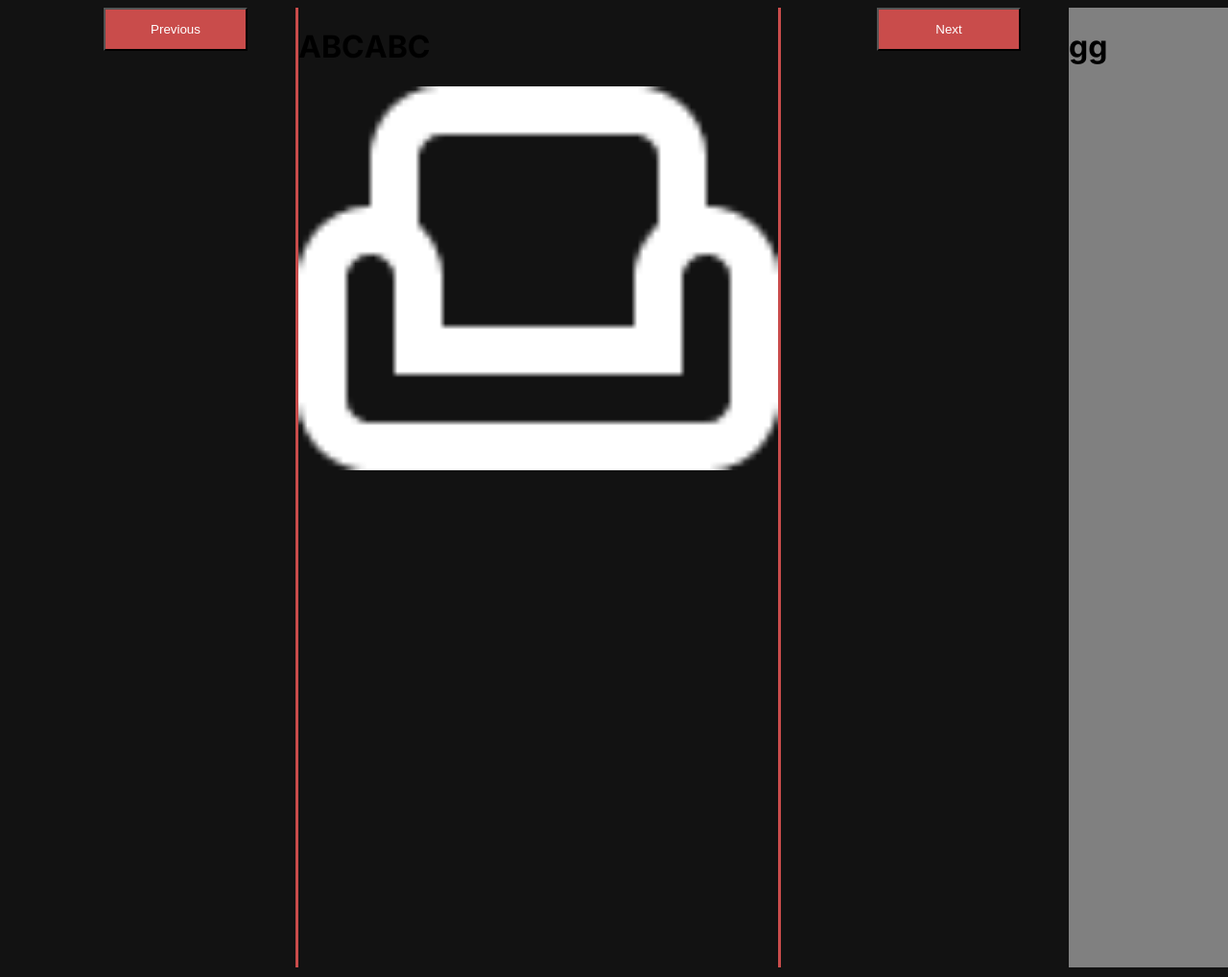
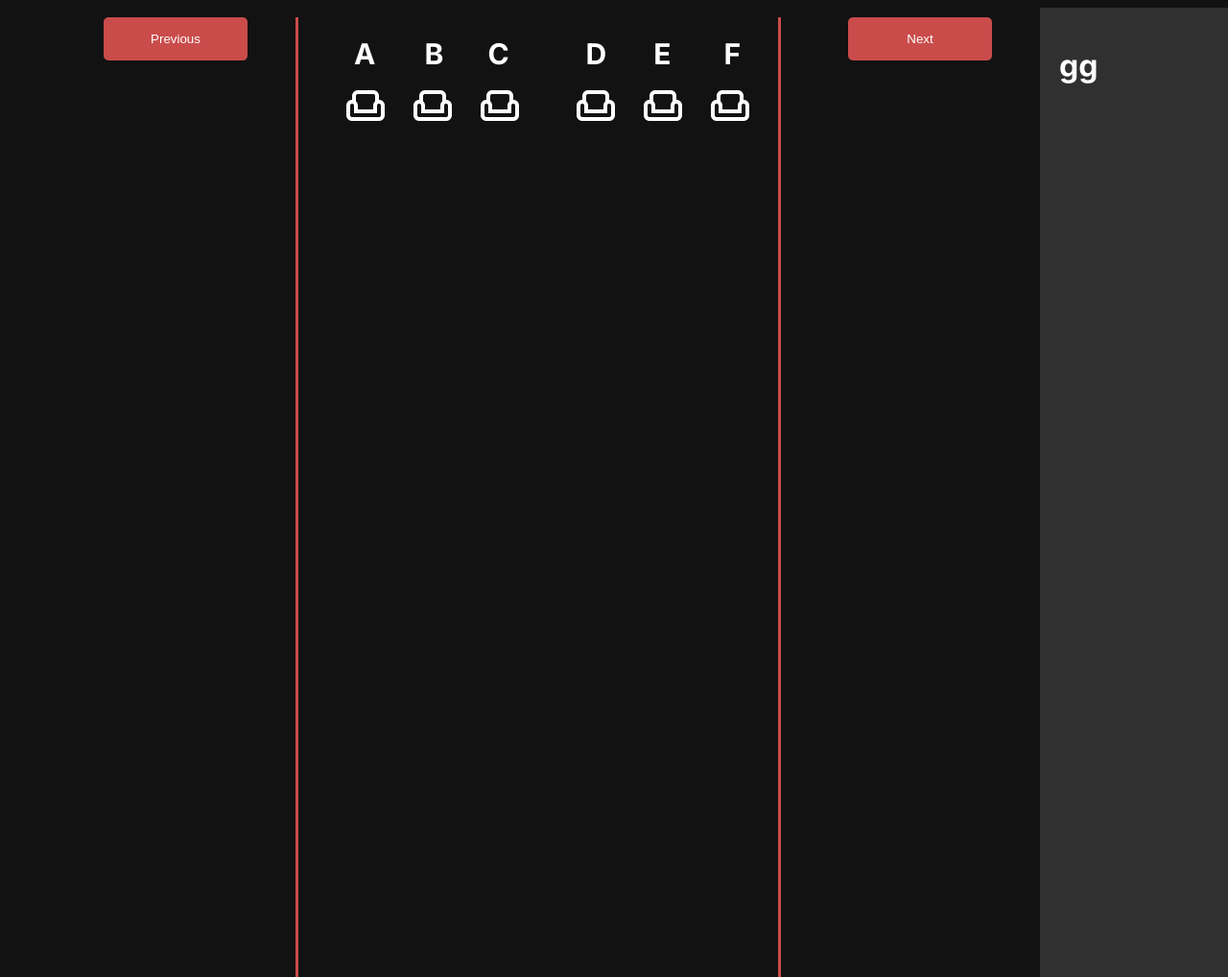
Before and after one commit to omar-omair/ICS321-Project, a website: page public/booking_seats.html in a window 1280 px wide. Shown: the top 1018 px of the page at 96% size. Drawn offline with Linux system fonts and the light colour scheme.

Commit message:
booking page css and html

```diff
--- a/public/booking_seats.html
+++ b/public/booking_seats.html
@@ -14,14 +14,24 @@
             </div>
             <div id="seats">
                 <div id="letters">
-                    <h1>A</h1>
+                    <h1>&nbspA</h1>
                     <h1>B</h1>
-                    <h1>C</h1>
-                    <h1>A</h1>
-                    <h1>B</h1>
-                    <h1>C</h1>
+                    <h1 style="margin-left: 46px;">C</h1>
+                    <div style="margin-right: 10px; margin-left: 40px;"></div>
+                    <h1 style="margin-left: 30px;">D</h1>
+                    <h1 style="margin-left: 49px;">E</h1>
+                    <h1 style="margin-left: 55px;">F</h1>
                 </div>
-                <img src = "images/seat.png" alt="seat">
+                <div class="seat_row">
+                    <img src = "images/seat.png" alt="seat" class="white_seat_img">
+                    <img src = "images/seat.png" alt="seat" class="white_seat_img">
+                    <img src = "images/seat.png" alt="seat" class="white_seat_img">
+                    <div style="margin-left: -10px;"></div>
+                    <img src = "images/seat.png" alt="seat" class="white_seat_img">
+                    <img src = "images/seat.png" alt="seat" class="white_seat_img">
+                    <img src = "images/seat.png" alt="seat" class="white_seat_img">
+                </div>
+
             </div>
             <div id="third-flex">
                 <button id ="next">Next</button>
--- a/public/styles/booking_seats.css
+++ b/public/styles/booking_seats.css
@@ -1,49 +1,99 @@
-#main-flex{
-display: flex;
-flex-direction: row;
+#main-flex {
+    display: flex;
+    flex-direction: row;
 }
-#previous{
+
+#previous {
     width: 150px;
     margin-left: 100px;
+    border: none;
+    border-radius: 5px;
+    margin-top: 10px;
 }
-#next{
+
+#next {
     width: 150px;
+    border: none;
+    border-radius: 5px;
+    margin-top: 10px;
 }
-#seats{
+
+#seats {
     display: flex;
     flex-direction: column;
     border-left-color: #C94C4B;
     border-style: solid;
     border-right-color: #C94C4B;
-    border-top-style:hidden;
-    border-bottom-style:hidden;
-      /* Adjust these values as needed */
-    flex-grow: 0; /* Prevents the item from growing */
-    flex-shrink: 0; /* Prevents the item from shrinking */
-    flex-basis: 500px; /* Allows the item to determine its own size */
+    border-top-style: hidden;
+    border-bottom-style: hidden;
+    /* Adjust these values as needed */
+    flex-grow: 0;
+    /* Prevents the item from growing */
+    flex-shrink: 0;
+    /* Prevents the item from shrinking */
+    flex-basis: 500px;
+    /* Allows the item to determine its own size */
     height: 1000px;
-    margin-right: 50px;
+    margin-right: 20px;
+    margin-top: 10px;
 }
-#letters{
+
+#letters {
     display: flex;
+    color: white;
 }
-#first-flex{
-    flex-grow: 0; /* Prevents the item from growing */
-    flex-shrink: 0; /* Prevents the item from shrinking */
-    flex-basis: 300px; /* Allows the item to determine its own size */
+
+#letters * {
+    margin-left: 51px;
+    font-size: 30px;
 }
-#next{
+
+#first-flex {
+    flex-grow: 0;
+    /* Prevents the item from growing */
+    flex-shrink: 0;
+    /* Prevents the item from shrinking */
+    flex-basis: 300px;
+    /* Allows the item to determine its own size */
+}
+
+#next {
     width: 150px;
     margin-left: 50px;
 }
-#third-flex{
-    flex-grow: 0; /* Prevents the item from growing */
-    flex-shrink: 0; /* Prevents the item from shrinking */
-    flex-basis: 250px; /* Allows the item to determine its own size */
+
+#third-flex {
+    flex-grow: 0;
+    /* Prevents the item from growing */
+    flex-shrink: 0;
+    /* Prevents the item from shrinking */
+    flex-basis: 250px;
+    /* Allows the item to determine its own size */
 }
-#fourth-flex{
-    background-color: gray;
-    flex-grow: 0; /* Prevents the item from growing */
-    flex-shrink: 0; /* Prevents the item from shrinking */
-    flex-basis: 300px; /* Allows the item to determine its own size */
+
+#fourth-flex {
+    flex-grow: 0;
+    /* Prevents the item from growing */
+    flex-shrink: 0;
+    /* Prevents the item from shrinking */
+    flex-basis: 300px;
+    /* Allows the item to determine its own size */
+    background-color: #303030;
+    color: white;
+    padding: 20px;
 }
+
+.seat_row {
+    display: flex;
+    margin-left: 20px;
+    margin-bottom: 20px;
+}
+
+.seat_row * {
+    margin-left: 30px;
+    width: 40px;
+}
+
+.white_seat_img:hover {
+    content: url("../images/airplane.png");
+}
```
